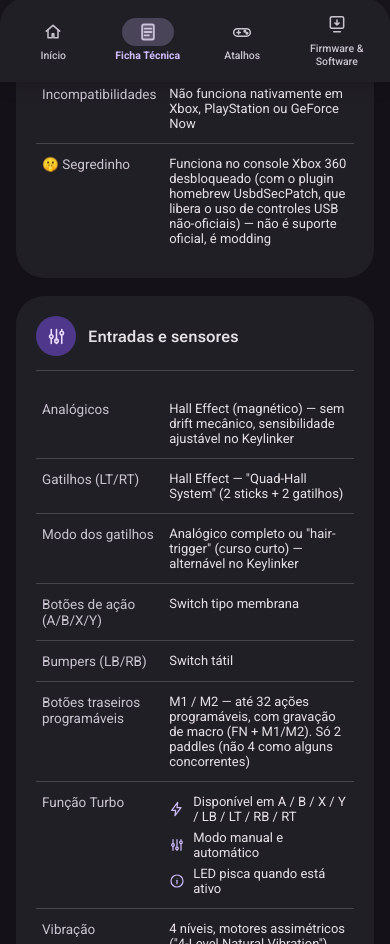
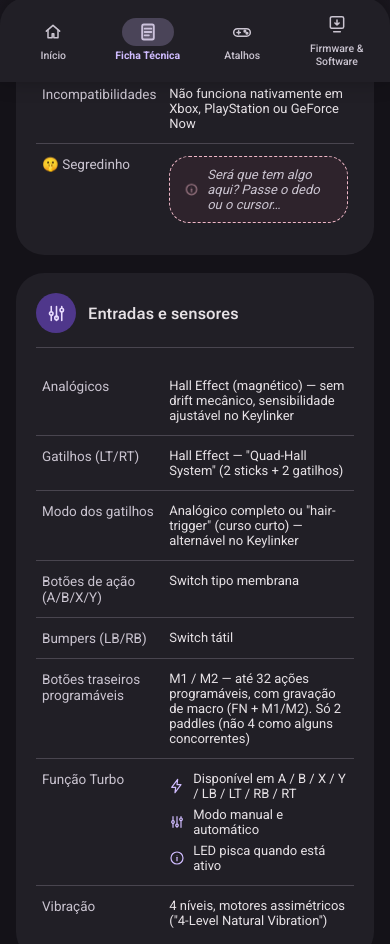
Before and after one commit to InoCity/machenikeg3v2_landing, a plain HTML site: page especificacoes.html in a window 390 px wide. Shown: the part 762-1706 px from the top of the page. Drawn offline with Linux system fonts and the light colour scheme.

Commit message:
Add files via upload

```diff
--- a/data.js
+++ b/data.js
@@ -41,7 +41,7 @@ const SPECS = [
       { label: "Receptor 2.4G", value: "Incluso — \"Dual-Core Receiver\", com porta USB de extensão integrada" },
       { label: "Compatibilidade", value: "PC, Nintendo Switch / Switch 2, iOS, Android, HarmonyOS, Steam e sistemas embarcados automotivos" },
       { label: "Incompatibilidades", value: "Não funciona nativamente em Xbox, PlayStation ou GeForce Now" },
-      { label: "🤫 Segredinho", value: "Funciona no console Xbox 360 desbloqueado (com o plugin homebrew UsbdSecPatch, que libera o uso de controles USB não-oficiais) — não é suporte oficial, é modding" },
+      { label: "🤫 Segredinho", segredo: true, teaser: "Será que tem algo aqui? Passe o dedo ou o cursor…", value: "Funciona no console Xbox 360 desbloqueado (com o plugin homebrew UsbdSecPatch, que libera o uso de controles USB não-oficiais) — não é suporte oficial, é modding" },
     ],
   },
   {
--- a/especificacoes.html
+++ b/especificacoes.html
@@ -70,6 +70,13 @@
                   </li>
                 `).join("")}
               </ul>${item.nota ? `<p class="mini-nota">${item.nota}</p>` : ""}`;
+            } else if (item.segredo) {
+              value = `<button class="segredo-reveal" type="button">
+                <span class="segredo-reveal__teaser">
+                  <span class="micon" data-icon="info"></span>${item.teaser}
+                </span>
+                <span class="segredo-reveal__real">${item.value}</span>
+              </button>`;
             } else {
               const isPending = item.value.includes("A CONFIRMAR");
               value = isPending ? `<span class="pending">${item.value}</span>` : item.value;
@@ -83,6 +90,10 @@
       </div>
     `).join("");
     hydrateIcons(document);
+
+    document.querySelectorAll(".segredo-reveal").forEach((btn) => {
+      btn.addEventListener("click", () => btn.classList.toggle("is-revelado"));
+    });
   </script>
 </body>
 </html>
--- a/style.css
+++ b/style.css
@@ -429,6 +429,63 @@ table.spec td:last-child { font-size: 13px; }
   color: var(--md-on-surface-variant);
   margin: 8px 0 0;
   font-style: italic;
+}
+
+/* ---------- segredinho revelável (toque/clique pra mostrar) ---------- */
+.segredo-reveal {
+  display: block;
+  width: 100%;
+  text-align: left;
+  background: color-mix(in srgb, var(--md-tertiary-container) 20%, transparent);
+  border: 1px dashed var(--md-tertiary);
+  border-radius: var(--shape-md);
+  padding: 10px 14px;
+  cursor: pointer;
+  font-family: inherit;
+  font-size: 13px;
+  color: inherit;
+  transition: background 0.3s ease, border-color 0.3s ease, border-radius 0.4s var(--m3-standard);
+}
+.segredo-reveal:hover {
+  background: color-mix(in srgb, var(--md-tertiary-container) 35%, transparent);
+  border-color: var(--md-tertiary);
+}
+.segredo-reveal.is-revelado {
+  border-style: solid;
+  border-radius: var(--shape-sm);
+  cursor: default;
+}
+.segredo-reveal__teaser {
+  display: flex;
+  align-items: center;
+  gap: 8px;
+  font-style: italic;
+  color: var(--md-on-surface-variant);
+}
+.segredo-reveal__teaser .micon {
+  width: 15px;
+  height: 15px;
+  color: var(--md-tertiary);
+  flex-shrink: 0;
+  animation: segredo-pulso 2.2s ease-in-out infinite;
+}
+.segredo-reveal.is-revelado .segredo-reveal__teaser { display: none; }
+
+.segredo-reveal__real {
+  display: block;
+  max-height: 0;
+  opacity: 0;
+  overflow: hidden;
+  transition: max-height 0.45s var(--m3-standard), opacity 0.35s var(--m3-standard);
+}
+.segredo-reveal.is-revelado .segredo-reveal__real {
+  max-height: 240px;
+  opacity: 1;
+}
+
+@keyframes segredo-pulso {
+  0%, 100% { opacity: 1; transform: scale(1); }
+  50% { opacity: 0.5; transform: scale(0.85); }
 }
 
 /* ---------- chips de compatibilidade (Material 3 Assist Chip) ---------- */
```
